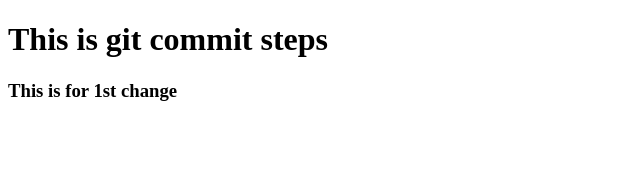
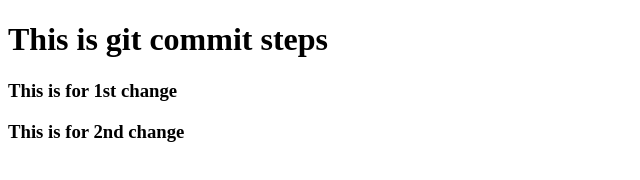
Before and after one commit to Rahul-tech-creator/Lab-end-exam, a plain HTML site: page index.html in a window 1280 px wide. Shown: the whole page, without its empty margins (0-640 px from the left). Drawn offline with Linux system fonts and the light colour scheme.

Commit message:
added seconf commit

```diff
--- a/index.html
+++ b/index.html
@@ -8,5 +8,6 @@
 <body>
     <h1>This is git commit steps</h1>
     <h3>This is for 1st change</h3>
+    <h3>This is for 2nd change</h3>
 </body>
 </html>
```
